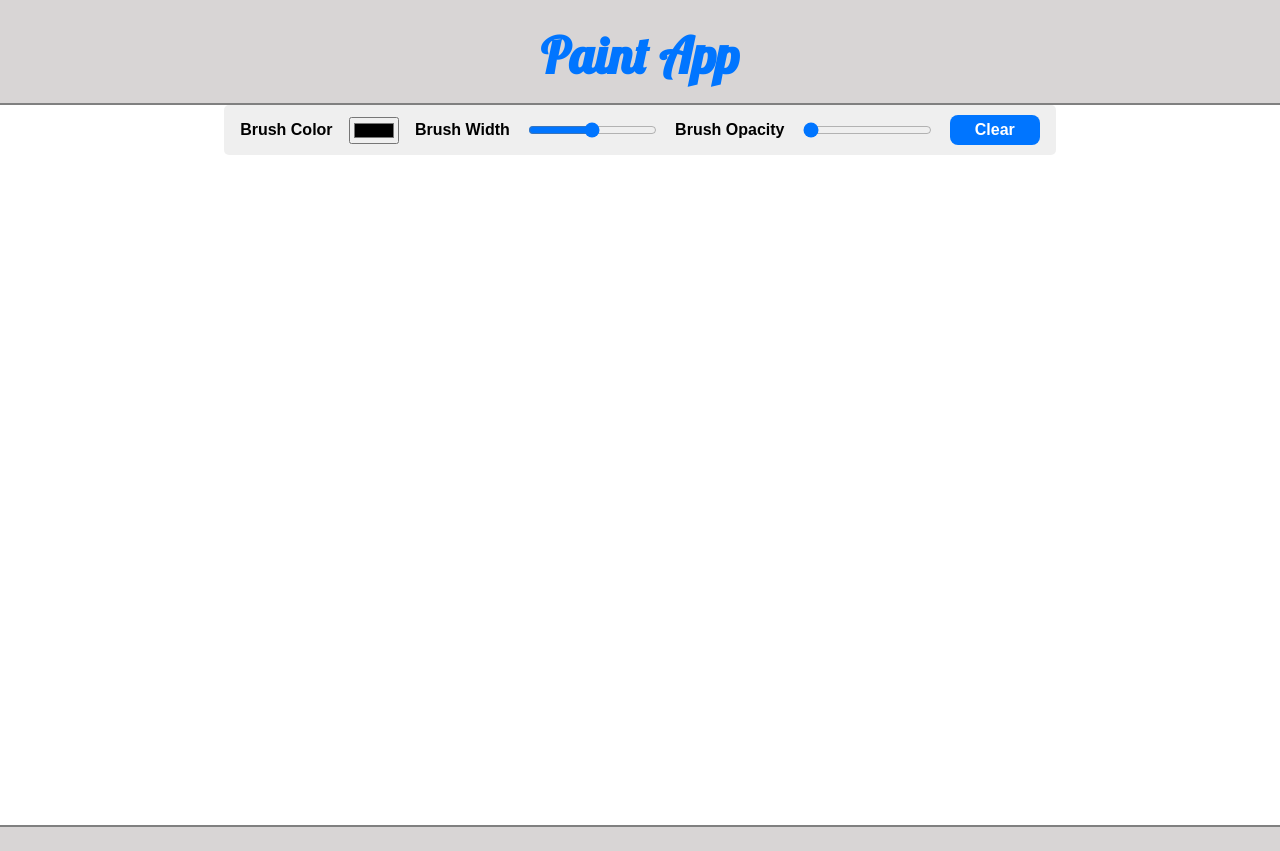
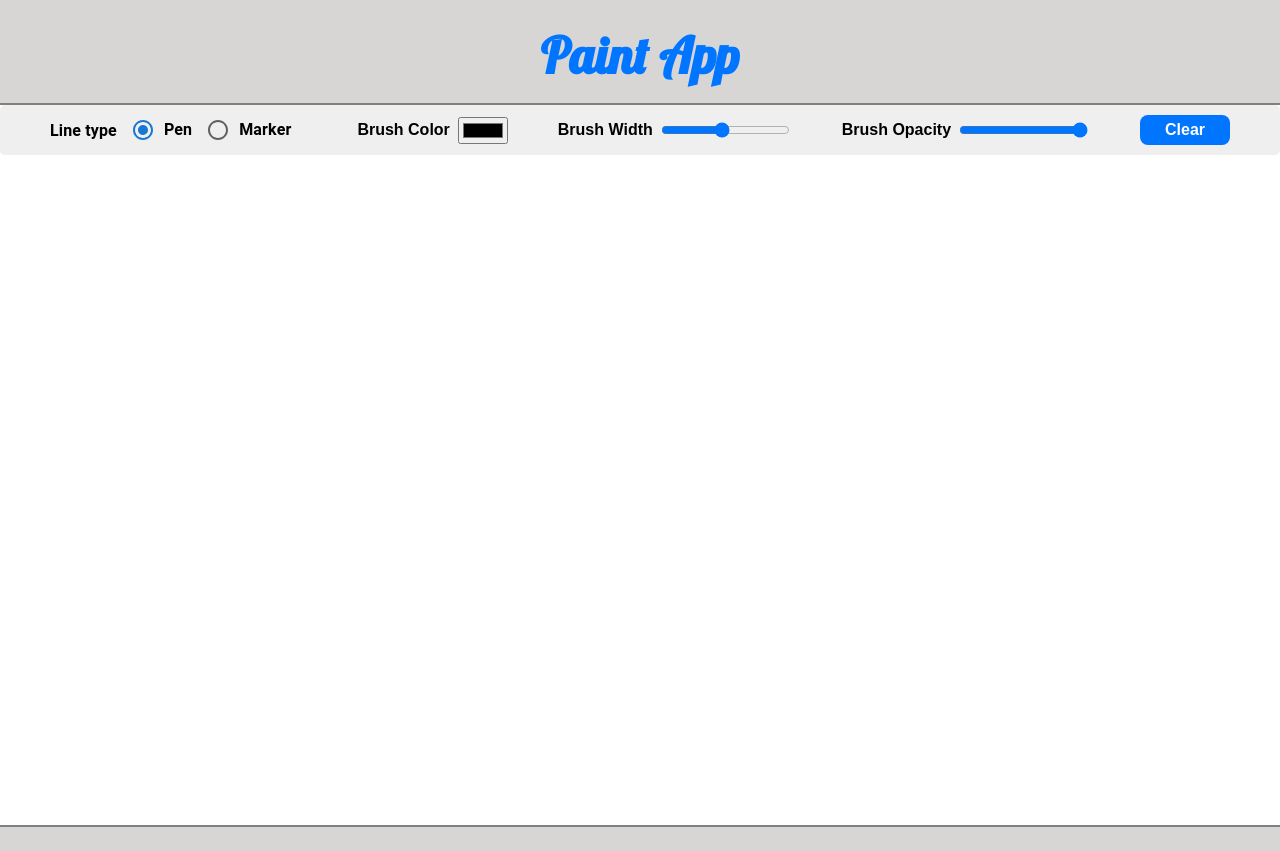
Before and after one commit to anatolii-pyroh/canvas-paint, a React (Vite) app: page / in a window 1280 px wide. Built offline with nearby package versions, Linux system fonts and the light colour scheme.

Commit message:
add radio buttons to select between pen and marker

```diff
--- a/src/App.jsx
+++ b/src/App.jsx
@@ -5,7 +5,7 @@ import Menu from "./components/Menu/Menu";
 function App() {
   const canvasRef = useRef(null);
   const contextRef = useRef(null);
-
+  const [line, setLine] = useState("round")
   const [isDrawing, setIsDrawing] = useState(false);
   const [lineWidth, setLineWidth] = useState(15);
   const [lineColor, setLineColor] = useState("black");
@@ -21,13 +21,13 @@ function App() {
       context.clearRect(0, 0, canvas.width, canvas.height);
       setClear(false);
     }
-    context.lineCap = "round";
-    context.lineJoin = "round";
+    context.lineCap = line;
+    context.lineJoin = line;
     context.globalAlpha = lineOpacity;
     context.strokeStyle = lineColor;
     context.lineWidth = lineWidth;
     contextRef.current = context;
-  }, [lineColor, lineOpacity, lineWidth, clear]);
+  }, [line, lineColor, lineOpacity, lineWidth, clear]);
 
   // Function for starting the drawing
   const startDrawing = (e) => {
@@ -55,6 +55,7 @@ function App() {
       <h1>Paint App</h1>
       <div className='draw-area'>
         <Menu
+          setLine={setLine}
           setLineColor={setLineColor}
           setLineWidth={setLineWidth}
           setLineOpacity={setLineOpacity}
--- a/src/components/Menu/Menu.jsx
+++ b/src/components/Menu/Menu.jsx
@@ -1,19 +1,80 @@
 import React, { useEffect, useState } from "react";
+
+import {
+  Checkbox,
+  FormControl,
+  FormControlLabel,
+  FormLabel,
+  Radio,
+  RadioGroup,
+} from "@mui/material";
+
 import classes from "./Menu.module.css";
 
-const Menu = ({ setLineColor, setLineWidth, setLineOpacity, setClear }) => {
-  const [width, setWidth] = useState(7.5);
-  const [opacity, setOpacity] = useState(1);
+const Menu = ({ setLine, setLineColor, setLineWidth, setLineOpacity, setClear }) => {
+  const [radioValue, setRadioValue] = useState("round");
+  const [width, setWidth] = useState(10);
+  const [opacity, setOpacity] = useState(100);
+
+  const handleChangeRadioValue = (event) => {
+    setRadioValue(event.target.value);
+  };
 
   useEffect(() => {
+    if (radioValue === "round") {
+      setLine("round")
+      setWidth(10)
+      setOpacity(100)
+    } else {
+      setLine("square")
+      setWidth(20)
+      setOpacity(10)
+    }
+  }, [radioValue]);
+
+  useEffect(() => {
+    const timer = setTimeout(() => {
       setLineWidth(width);
+      console.log(width);
+    }, 200);
+
+    return () => {
+      clearTimeout(timer);
+    };
   }, [width]);
+
   useEffect(() => {
+    const timer = setTimeout(() => {
       setLineOpacity(opacity / 100);
+      console.log(opacity / 100);
+    }, 200);
+
+    return () => {
+      clearTimeout(timer);
+    };
   }, [opacity]);
 
   return (
     <div className={classes.menu}>
+      <FormControl sx={{ flexDirection: "row" }}>
+        <FormLabel
+          id='demo-controlled-radio-buttons-group'
+          sx={{ color: "black", fontWeight: "bold", mr: 2 }}
+        >
+          Line type
+        </FormLabel>
+        <RadioGroup
+          row
+          aria-labelledby='demo-controlled-radio-buttons-group'
+          name='controlled-radio-buttons-group'
+          value={radioValue}
+          onChange={handleChangeRadioValue}
+        >
+          <FormControlLabel value='round' control={<Radio />} label='Pen' />
+          <FormControlLabel value='square' control={<Radio />} label='Marker' />
+        </RadioGroup>
+      </FormControl>
+      <div>
         <label>Brush Color </label>
         <input
           type='color'
@@ -21,16 +82,20 @@ const Menu = ({ setLineColor, setLineWidth, setLineOpacity, setClear }) => {
             setLineColor(e.target.value);
           }}
         />
+      </div>
+      <div>
         <label>Brush Width</label>
         <input
           type='range'
           value={width}
           min='1'
-        max='15'
+          max='20'
           onChange={(e) => {
             setWidth(e.target.value);
           }}
         />
+      </div>
+      <div>
         <label>Brush Opacity</label>
         <input
           type='range'
@@ -41,6 +106,7 @@ const Menu = ({ setLineColor, setLineWidth, setLineOpacity, setClear }) => {
             setOpacity(e.target.value);
           }}
         />
+      </div>
       <button type='button' onClick={() => setClear(true)}>
         Clear
       </button>
--- a/src/components/Menu/Menu.module.css
+++ b/src/components/Menu/Menu.module.css
@@ -1,5 +1,5 @@
 .menu {
-  width: 65%;
+  width: 100%;
   height: 50px;
   display: flex;
   justify-content: space-evenly;
@@ -25,3 +25,14 @@
 .menu button:hover {
   background: #3792f3;
 }
+.menu div {
+  display: flex;
+  align-items: center;
+}
+
+.menu input {
+  margin-left: 0.5rem;
+}
+.menu span {
+  font-weight: bold !important;
+}
```
Lines whose indentation alone changed are shown as unchanged.
